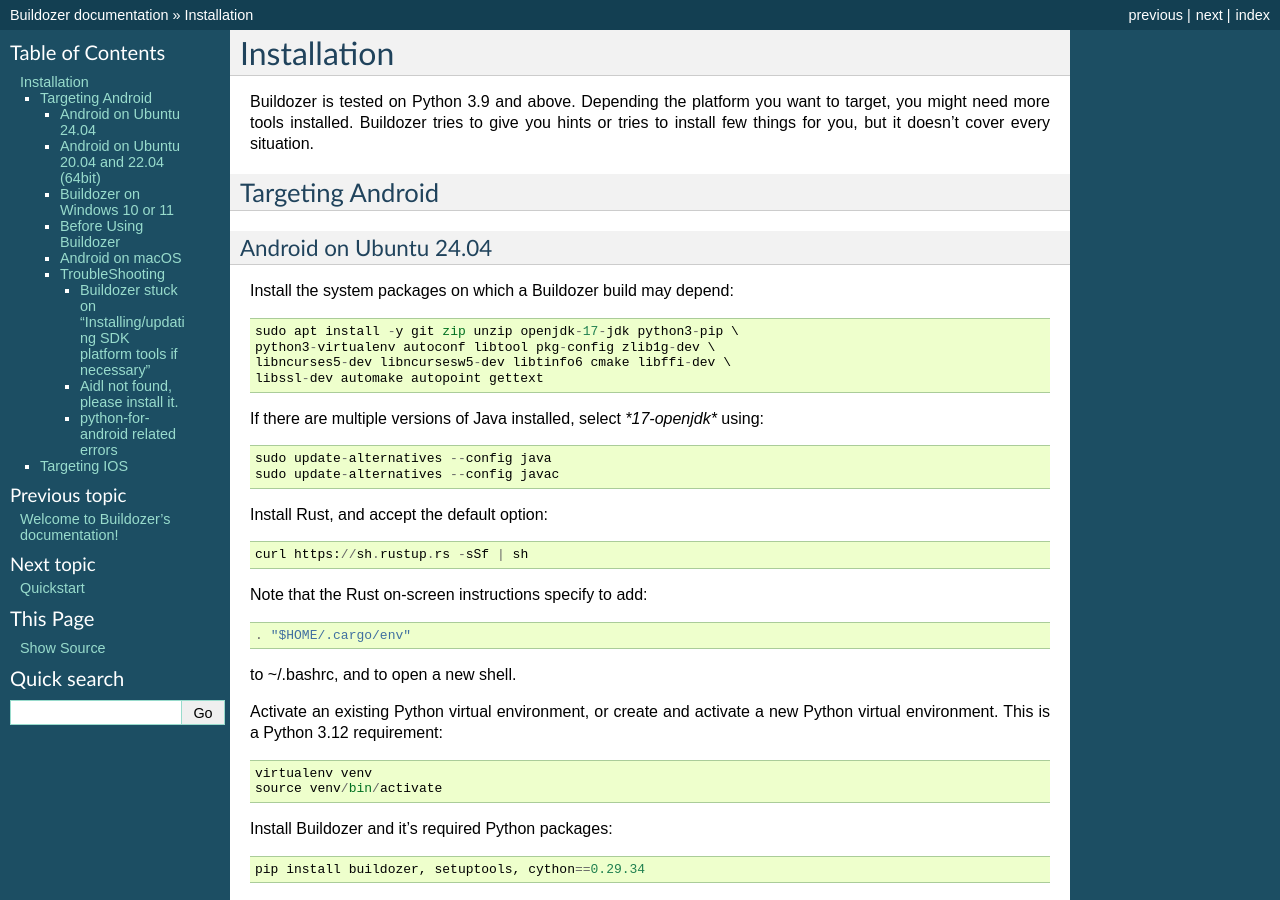
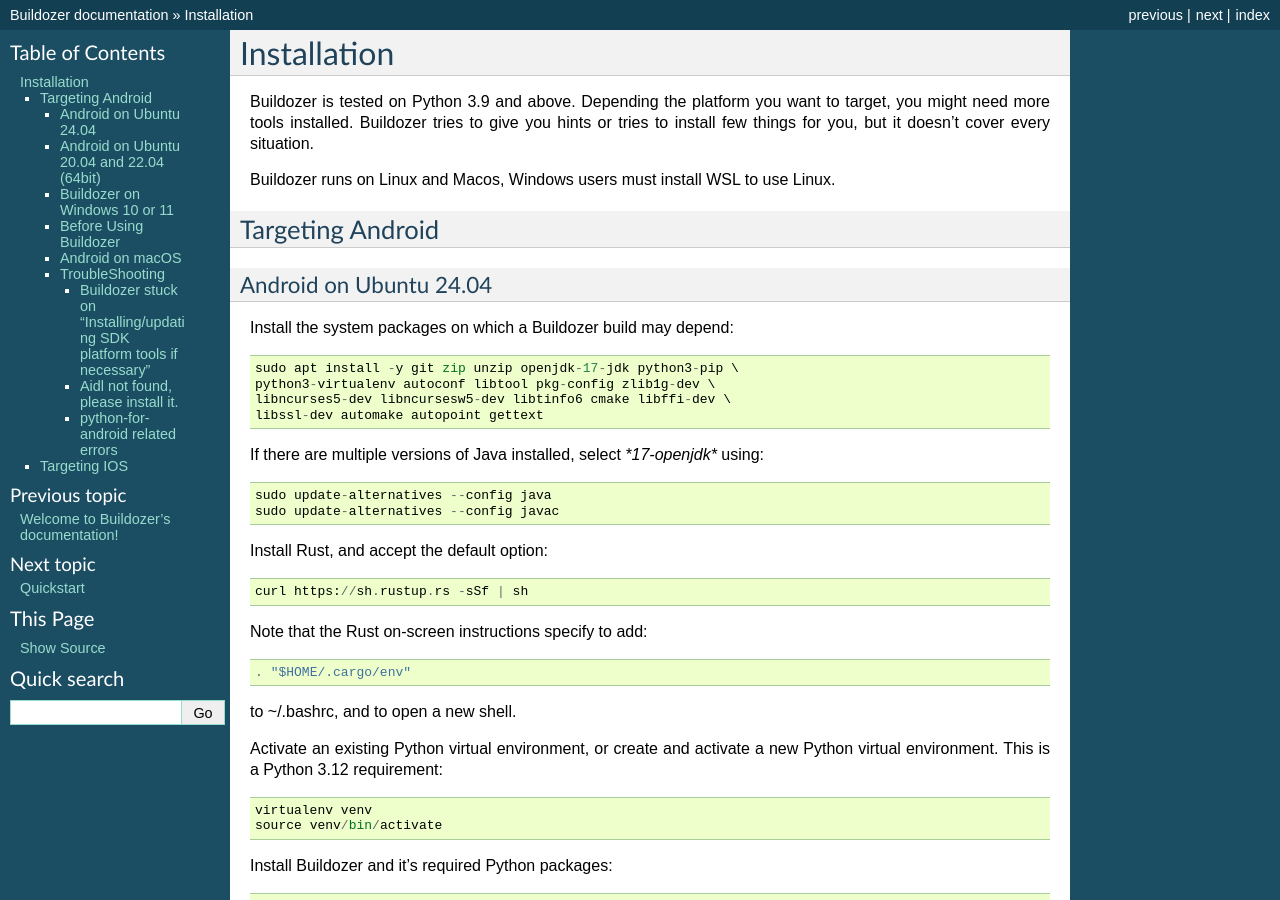
Before and after one commit to kivy/buildozer, a Sphinx documentation site: the page built from docs/source/installation.rst, in a window 1280 px wide and 900 px high. Built offline with Sphinx 7.4.7, drawn with Linux system fonts in a browser that asks for light colours.

Commit message:
Update installation.rst

```diff
--- a/docs/source/installation.rst
+++ b/docs/source/installation.rst
@@ -5,6 +5,8 @@
 Depending the platform you want to target, you might need more tools installed.
 Buildozer tries to give you hints or tries to install few things for
 you, but it doesn't cover every situation.
+
+Buildozer runs on Linux and Macos, Windows users must install WSL to use Linux.
 
 Targeting Android
 -----------------
```
